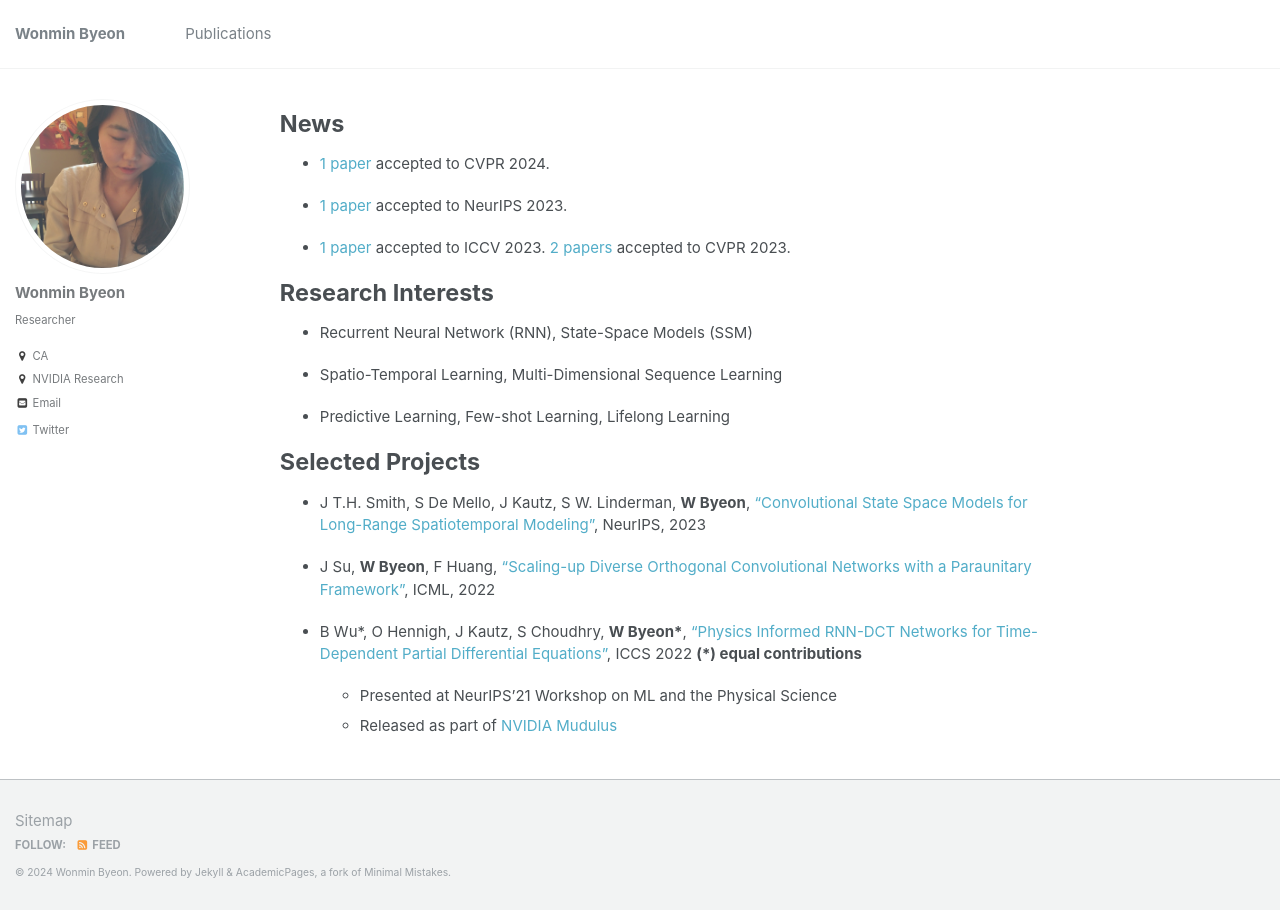
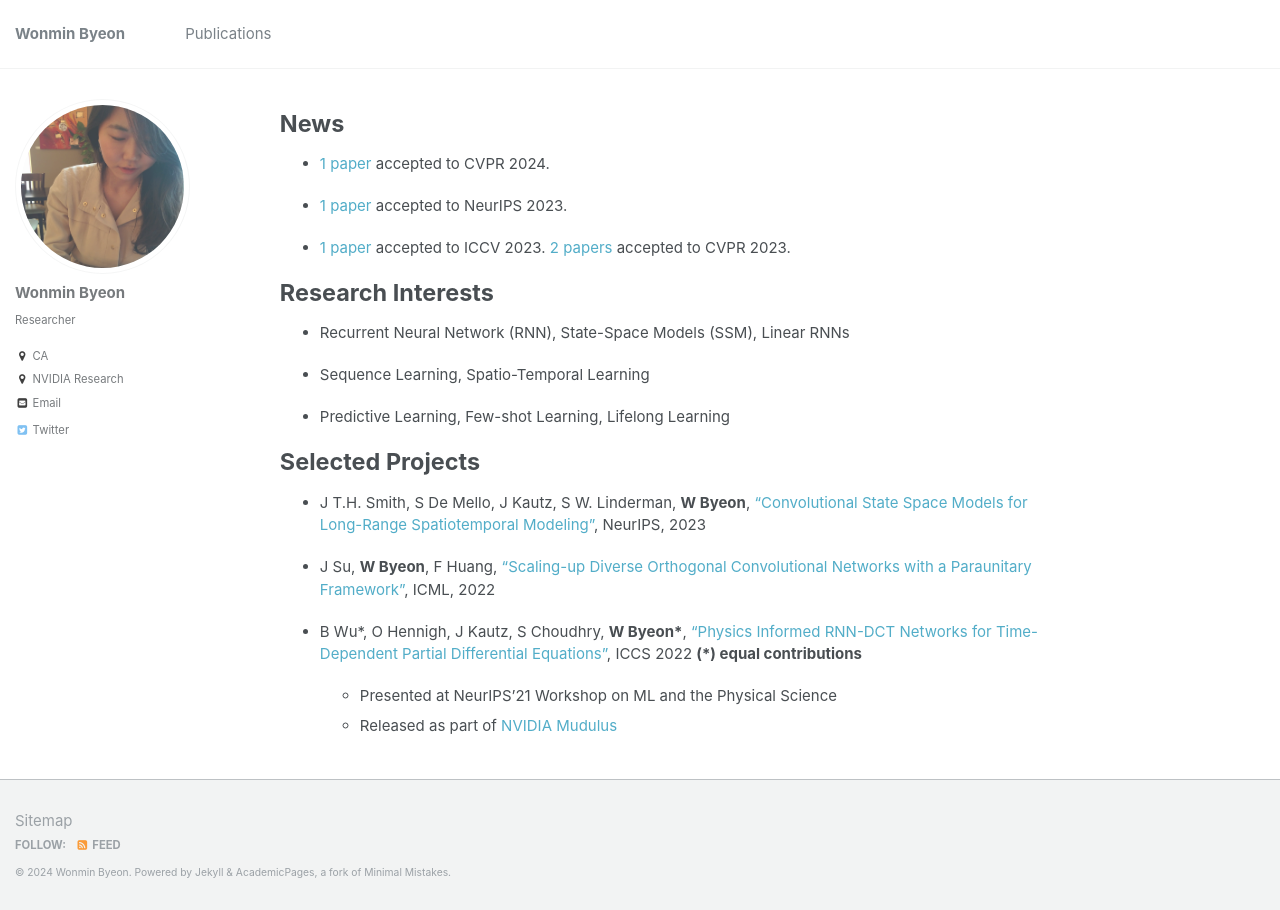
Before and after one commit to wonmin-byeon/wonmin-byeon.github.io, a Jekyll site: the page built from _pages/about.md, in a window 1280 px wide. Built offline with Jekyll 4.4.1, drawn with Linux system fonts in a browser that asks for light colours.

```diff
--- a/_pages/about.md
+++ b/_pages/about.md
@@ -21,9 +21,9 @@ News
 
 Research Interests
 ======
-* Recurrent Neural Network (RNN), State-Space Models (SSM)
+* Recurrent Neural Network (RNN), State-Space Models (SSM), Linear RNNs
 
-* Spatio-Temporal Learning, Multi-Dimensional Sequence Learning
+* Sequence Learning, Spatio-Temporal Learning
 
 * Predictive Learning, Few-shot Learning, Lifelong Learning
 
```
